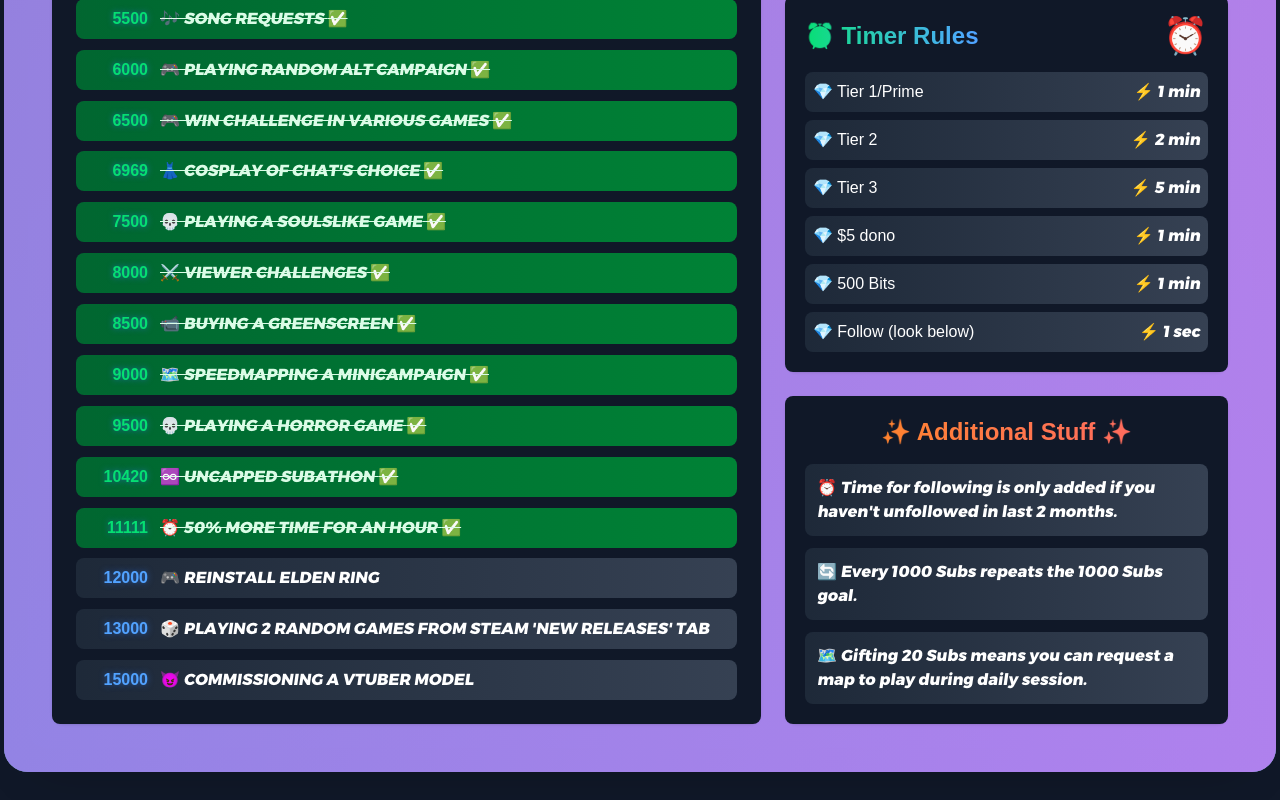
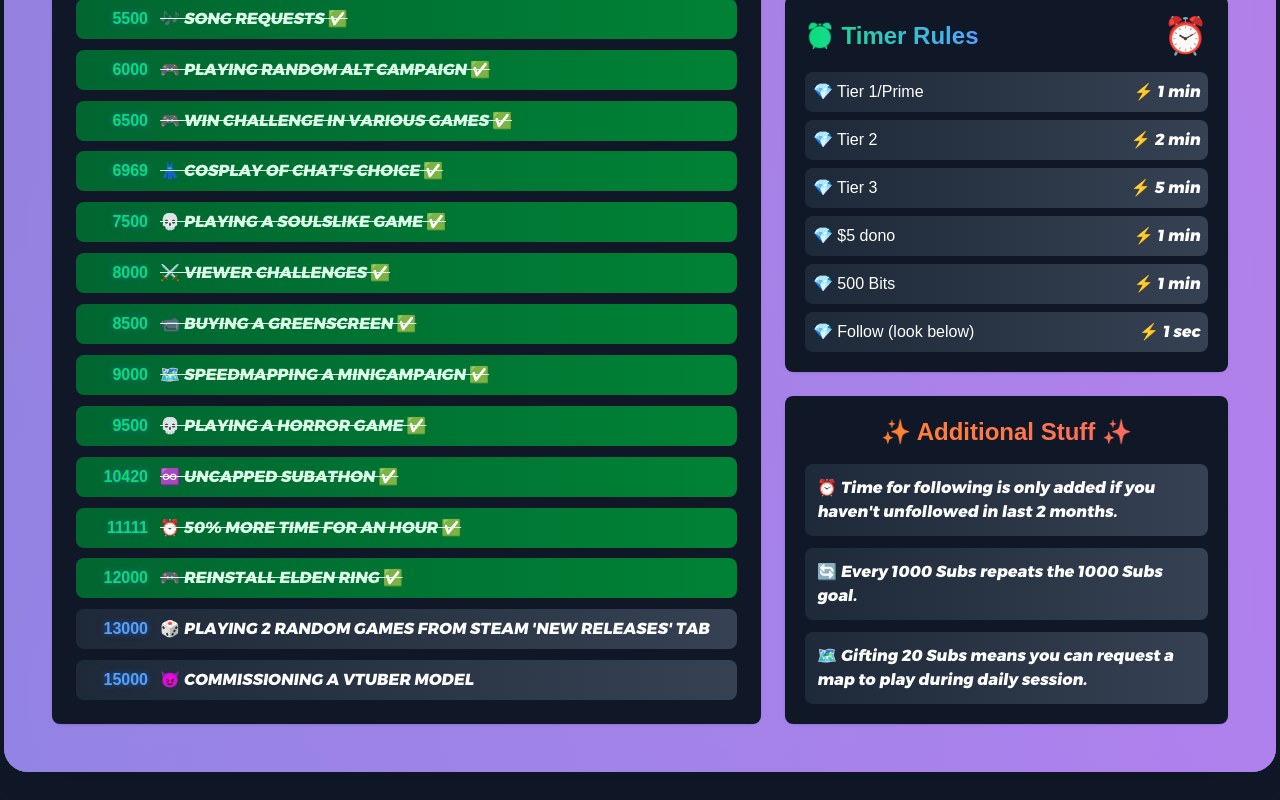
Before and after one commit to VellVee/scrapie-subathon, a Next.js app: page / in a window 1280 px wide. Shown: the part 774-1574 px from the top of the page. Built offline with nearby package versions, Linux system fonts and the light colour scheme.

Commit message:
12k goal met

```diff
--- a/app/page.tsx
+++ b/app/page.tsx
@@ -40,7 +40,7 @@ export default function SubathonPage() {
     { goal: 9500, text: "💀 PLAYING A HORROR GAME", met: true },
     { goal: 10420, text: "♾️ UNCAPPED SUBATHON", met: true },
     { goal: 11111, text: "⏰ 50% MORE TIME FOR AN HOUR", met: true },
-    { goal: 12000, text: "🎮 REINSTALL ELDEN RING", met: false },
+    { goal: 12000, text: "🎮 REINSTALL ELDEN RING", met: true },
     { goal: 13000, text: "🎲 PLAYING 2 RANDOM GAMES FROM STEAM 'NEW RELEASES' TAB", met: false },
     { goal: 15000, text: "😈 COMMISSIONING A VTUBER MODEL", met: false },
   ], []);
```
